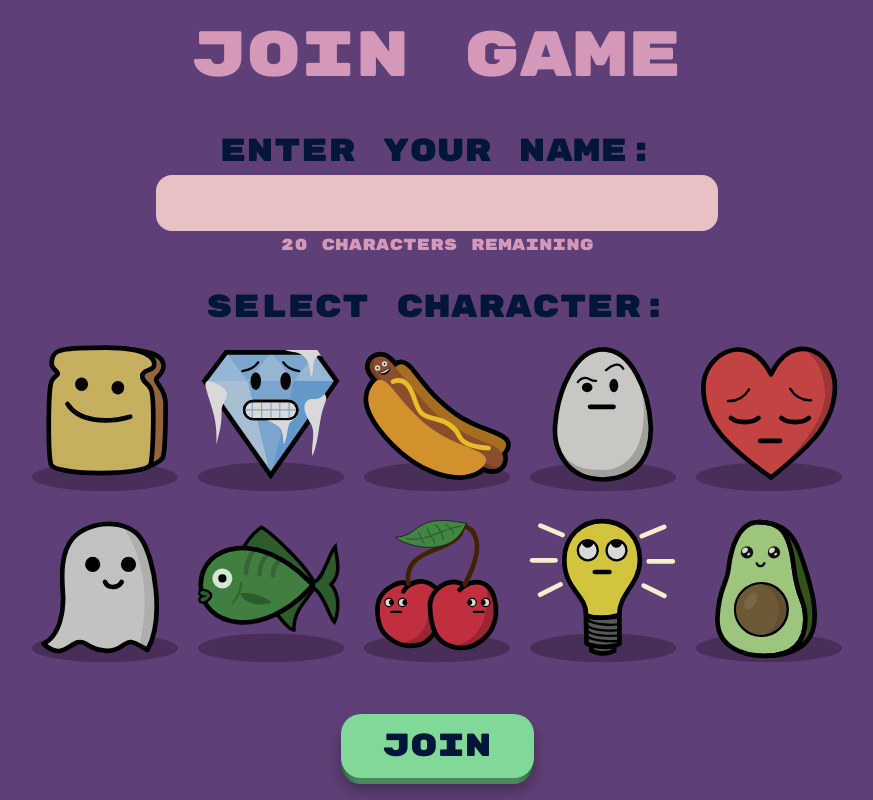
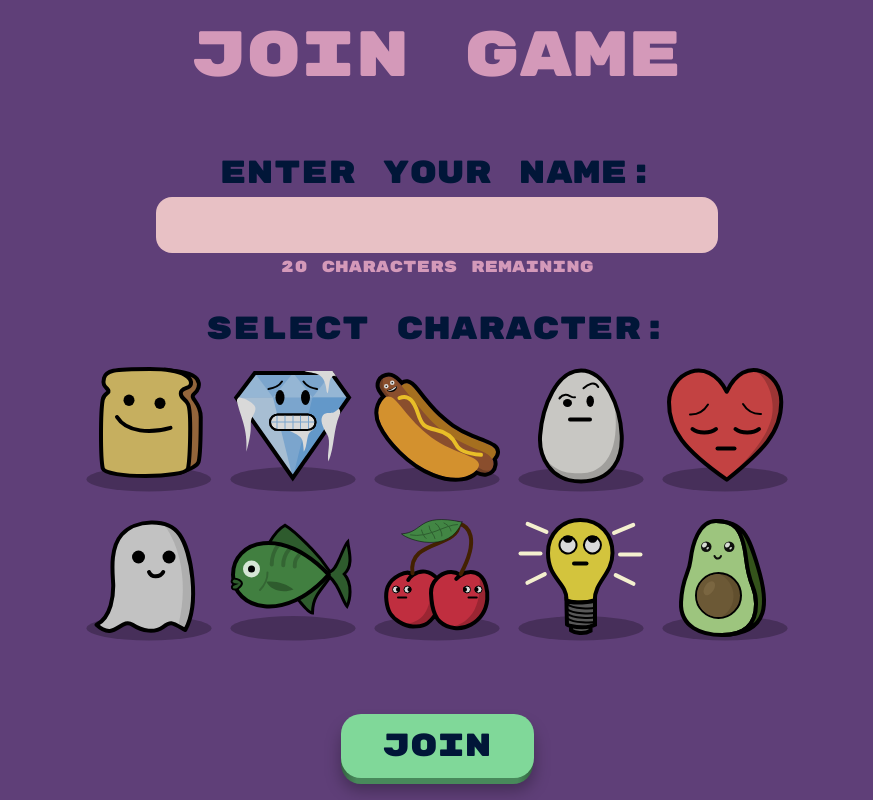
Before and after one commit to Woozl/quipwit, a Next.js app in the folder web/: page / in a window 1280 px wide. Shown: the whole page, without its empty margins (203-1076 px from the left). Built offline with nearby package versions, Linux system fonts and the light colour scheme.

Commit message:
tweak character image sizing

```diff
--- a/web/components/screens/JoinGame/Character/Character.tsx
+++ b/web/components/screens/JoinGame/Character/Character.tsx
@@ -8,8 +8,8 @@ interface CharacterProps {
 
 const Character = ({
   character,
-  width = 150,
-  height = 150,
+  width = 128,
+  height = 128,
 }: CharacterProps) => {
   return (
     <label>
```
